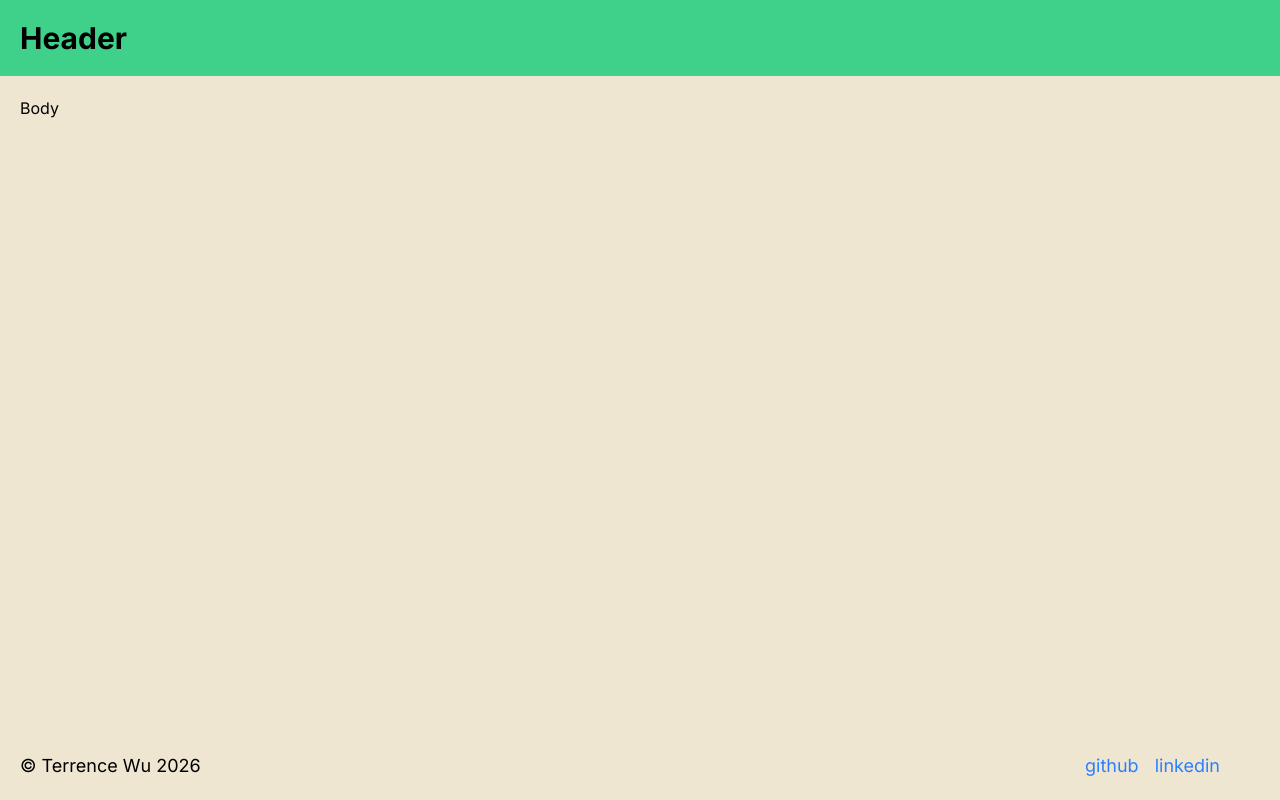
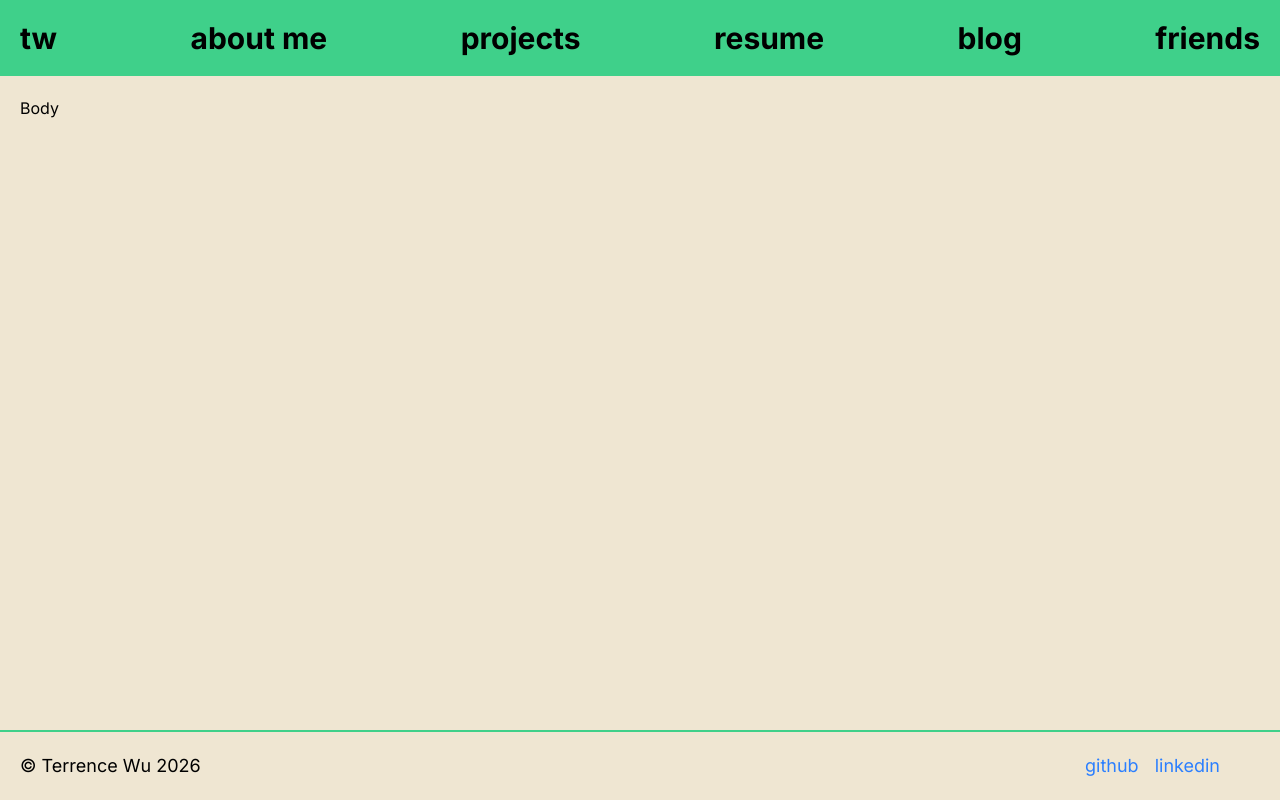
Before and after one commit to Twu1738/personal-website, a React (Vite) app: page / in a window 1280 px wide. Built offline with nearby package versions, Linux system fonts and the light colour scheme.

Commit message:
feat: add navbar skeleton + renamed root to theme

```diff
--- a/src/Footer.tsx
+++ b/src/Footer.tsx
@@ -1,7 +1,7 @@
 export function Footer() {
     return (
         <>
-        <footer className="flex flex-row justify-between p-5 gap-10 bg-paper text-lg">
+        <footer className="flex flex-row justify-between p-5 gap-10 border-t-2 border-neon-green bg-paper text-lg">
             <div className="">
                 <p>© Terrence Wu 2026</p>
             </div>
--- a/src/Navbar.tsx
+++ b/src/Navbar.tsx
@@ -1,8 +1,31 @@
 export function Navbar() {
     return (
         <>
-        <header className="bg-neon-green p-5 font-bold text-3xl">
-            <p>Header</p>
+        <header className="flex flex-row justify-between bg-neon-green p-5 font-bold text-3xl">
+            <div>
+                tw
+            </div>
+
+            <div>
+                about me
+            </div>
+
+            <div>
+                projects
+            </div>
+
+            <div>
+                resume
+            </div>
+
+            <div>
+                blog
+            </div>
+
+            <div>
+                friends
+            </div>
+
         </header>
         </>
     )
```
